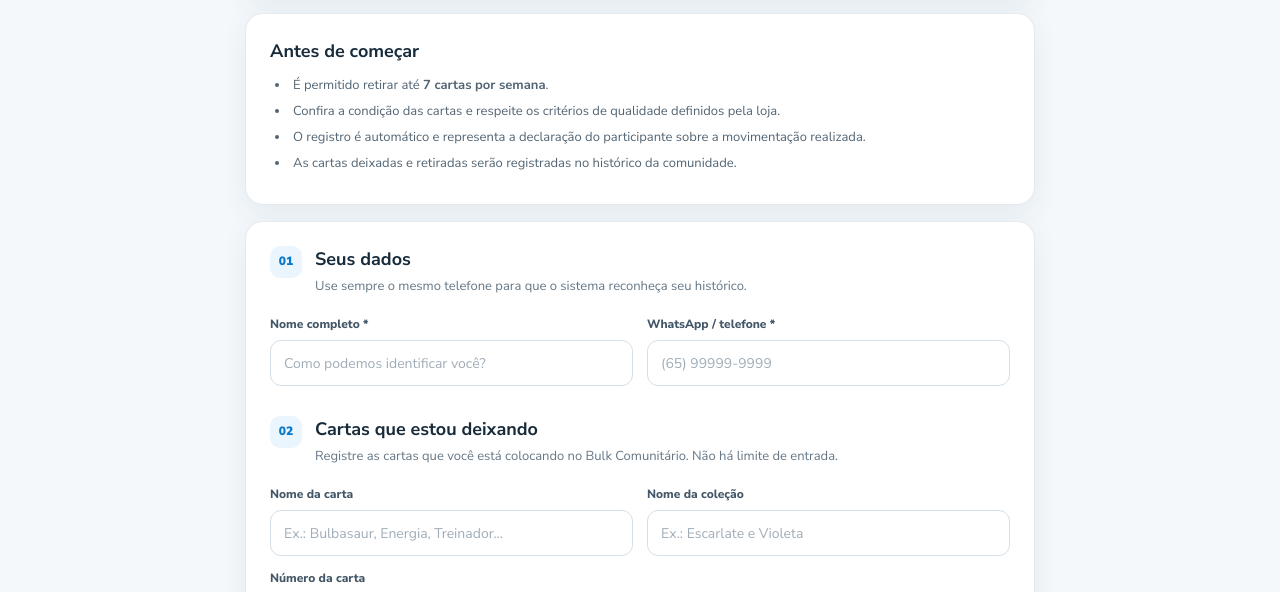
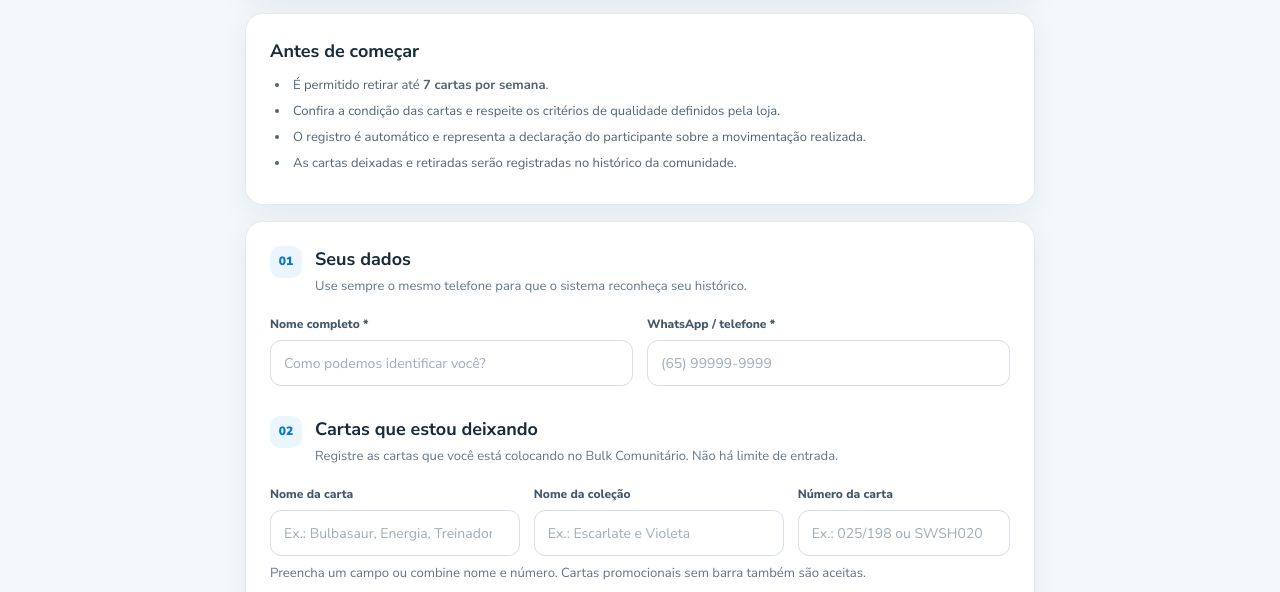
Before and after one commit to rihappytangara/bulk-comunitario, a plain HTML site: page index.html in a window 1280 px wide. Shown: the part 296-888 px from the top of the page. Drawn offline with Linux system fonts and the light colour scheme.

Commit message:
Ajusta layout com três filtros de pesquisa

```diff
--- a/style.css
+++ b/style.css
@@ -64,3 +64,6 @@ input::placeholder{color:#a0adb8}
 
 
 .search-hint { display:block; margin:8px 0 12px; color:#687383; font-size:.82rem; line-height:1.4; }
+
+.card-search-grid{grid-template-columns:1fr 1fr .85fr}
+@media(max-width:600px){.card-search-grid{grid-template-columns:1fr}}
```
